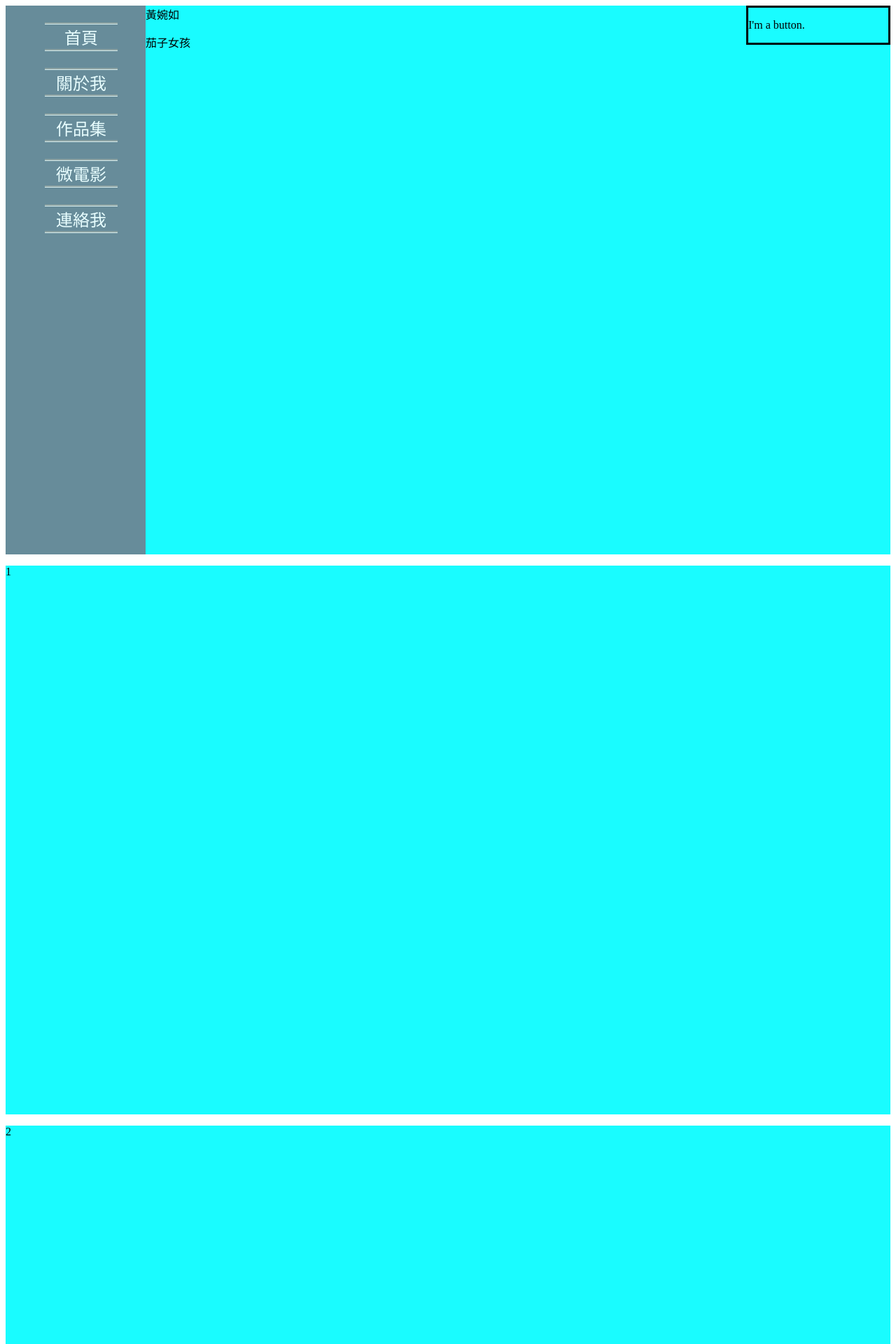
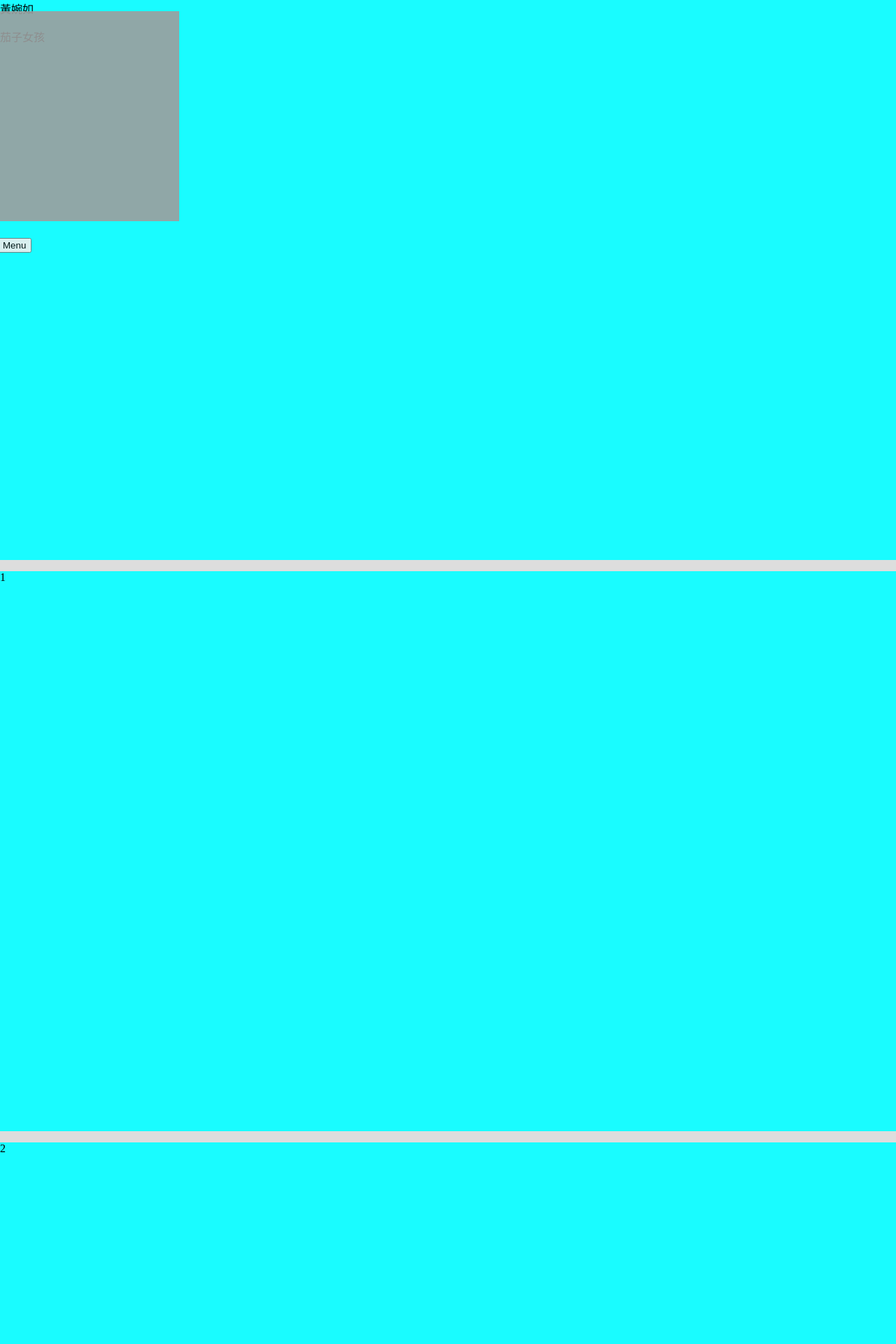
Before and after one commit to tbcey74123/WanRu, a PHP site: page /about-me.html in a window 1280 px wide. Shown: the top 1920 px of the page at 70% size. Run offline with PHP 8.4, Linux system fonts and the light colour scheme; grey boxes are pictures that could not be loaded.

Commit message:
A night's work.
So after nigh's a work , I decided to push to it to the git one time and
see how it goes on my laptop.

```diff
--- a/about-me.html
+++ b/about-me.html
@@ -3,11 +3,17 @@
     <head>
         <title>關於我</title>
         <link rel="stylesheet" type="text/css" href="css/style.css">
+        <script src="js/jquery-2.1.1.min.js"></script>
+        <script src="js/main.js"></script>
      </head>
     <body>
         <div id="main-wrapper">
             <div id="side-bar">
                 <ul>
+                    <div id="close-button">
+                        <img src="http://s3.amazonaws.com/codecademy-content/courses/ltp2/img/uber/close.png">
+                    </div>
+                    <button id="menu-button">Menu</button>
                     <a href="index.html"><li class="side-bar-li">首頁</li></a>
                     <a href="about-me.html"><li class="side-bar-li">關於我</li></a>
                     <a href="works.html"><li class="side-bar-li">作品集</li></a>
@@ -17,10 +23,7 @@
             </div>
             <div id="content">
                 <div class="one-page">
-                    <div id="button" style="border-style:solid;width:200px;float:right">
-                        <p>I'm a button.</p>
-                    </div>
-                    <p>黃婉如</p>
+                    <p id="1">黃婉如</p>
                     <p>茄子女孩</p>
                 </div>
                 <div class="one-page">
@@ -48,9 +51,7 @@
             <div id="footer">
             </div>
         </div>
-            <script src="js/jquery-2.1.1.min.js"></script>
-            <script src="js/bootstrap.js"></script>
-            <script src="js/bootstrap.min.js"></script>
-            <script src="js/javascript.js"></script>
+
+
     </body>
 </html>
--- a/contact-me.html
+++ b/contact-me.html
@@ -3,6 +3,8 @@
     <head>
         <title>聯絡我</title>
         <link rel="stylesheet" type="text/css" href="css/style.css">
+        <script src="js/jquery-2.1.1.min.js"></script>
+        <script src="js/main.js"></script>
      </head>
     <body>
         <div id="main-wrapper">
@@ -12,6 +14,10 @@
             </div>
             <div id="side-bar">
                 <ul>
+                    <div id="close-button">
+                        <img src="http://s3.amazonaws.com/codecademy-content/courses/ltp2/img/uber/close.png">
+                    </div>
+                    <button id="menu-button">Menu</button>
                     <a href="index.html"><li class="side-bar-li">首頁</li></a>
                     <a href="about-me.html"><li class="side-bar-li">關於我</li></a>
                     <a href="works.html"><li class="side-bar-li">作品集</li></a>
--- a/css/style.css
+++ b/css/style.css
@@ -1,5 +1,5 @@
-div {
-    margin: 0;
+div* {
+    margin: 0 auto;
 }
 a {
     color: white;
@@ -12,12 +12,17 @@ a {
     height: 100%;
     background-color: slategrey;
     opacity: 0.9;
+    position:fixed;
+    left:-200px;
+
+
 }
 .one-page{
     width: 100%;
     height: 100%;
     background-color: #19FCFF;
     margin: 0;
+    margin-bottom: 0;
 }
 .side-bar-li {
     list-style-type: none;
@@ -31,6 +36,7 @@ a {
     width: inherit;
     margin-left: 0;
 
+
 }
 ul {
     text-align: center;
@@ -41,9 +47,12 @@ ul li a {
 }
 #menu {
     float: right;
+    background-color: white;
+    opacity: 0.75;
 }
 #works-content {
     float: none ;
+    margin-left: 200px;
 
 }
 .menu-li {
@@ -51,5 +60,27 @@ ul li a {
     margin-right: 1em;
 }
 body {
-    background-color: white;
+    left: 200px;
+    margin: 0;
+    overflow:scroll;
+    background-color:#DDDDDD;
+
 }
+
+#content {
+    text-align: left;
+}
+#main-wrapper {
+
+}
+.popout {
+    left: 0px;
+}
+#close-button {
+
+}
+#menu-button {
+    margin-left: 140px;
+    float: left;
+
+}
--- a/js/javascript.js
+++ /dev/null
@@ -1,13 +0,0 @@
-var main = function () {
-    $('#button').click(function () {
-        $('.side-bar').animate({
-            left: "0px"
-        }, 200);
-
-        $('body').animate({
-            left: "285px"
-        }, 200);
-    });
-};
-
-$(document).ready(main);
--- /dev/null
+++ b/js/main.js
@@ -0,0 +1,8 @@
+$(document).ready(function(){
+    $('#menu-button').click(function(){
+        $('#side-bar').animate({left: "0px"},700);
+    });
+    $('#close-button').click(function(){
+        $('#side-bar').animate({left: "-200px"},700);
+    });
+});
--- a/mini-movie.html
+++ b/mini-movie.html
@@ -3,6 +3,8 @@
     <head>
         <title>微電影</title>
         <link rel="stylesheet" type="text/css" href="css/style.css">
+        <script src="js/jquery-2.1.1.min.js"></script>
+        <script src="js/main.js"></script>
      </head>
     <body>
         <div id="main-wrapper">
@@ -12,6 +14,10 @@
             </div>
             <div id="side-bar">
                 <ul>
+                    <div id="close-button">
+                        <img src="http://s3.amazonaws.com/codecademy-content/courses/ltp2/img/uber/close.png">
+                    </div>
+                    <button id="menu-button">Menu</button>
                     <a href="index.html"><li class="side-bar-li">首頁</li></a>
                     <a href="about-me.html"><li class="side-bar-li">關於我</li></a>
                     <a href="works.html"><li class="side-bar-li">作品集</li></a>
--- a/works.html
+++ b/works.html
@@ -3,6 +3,8 @@
     <head>
         <title>作品集</title>
         <link rel="stylesheet" type="text/css" href="css/style.css">
+        <script src="js/jquery-2.1.1.min.js"></script>
+        <script src="js/main.js"></script>
      </head>
     <body>
         <div id="main-wrapper">
@@ -17,6 +19,10 @@
             </div>
             <div id="side-bar">
                 <ul>
+                    <div id="close-button">
+                        <img src="http://s3.amazonaws.com/codecademy-content/courses/ltp2/img/uber/close.png">
+                    </div>
+                    <button id="menu-button">Menu</button>
                     <a href="index.html"><li class="side-bar-li">首頁</li></a>
                     <a href="about-me.html"><li class="side-bar-li">關於我</li></a>
                     <a href="works.html"><li class="side-bar-li">作品集</li></a>
```
Also changed, not shown: index.html (+6 -2 lines), media/pics/profile-picture.jpg (added).
